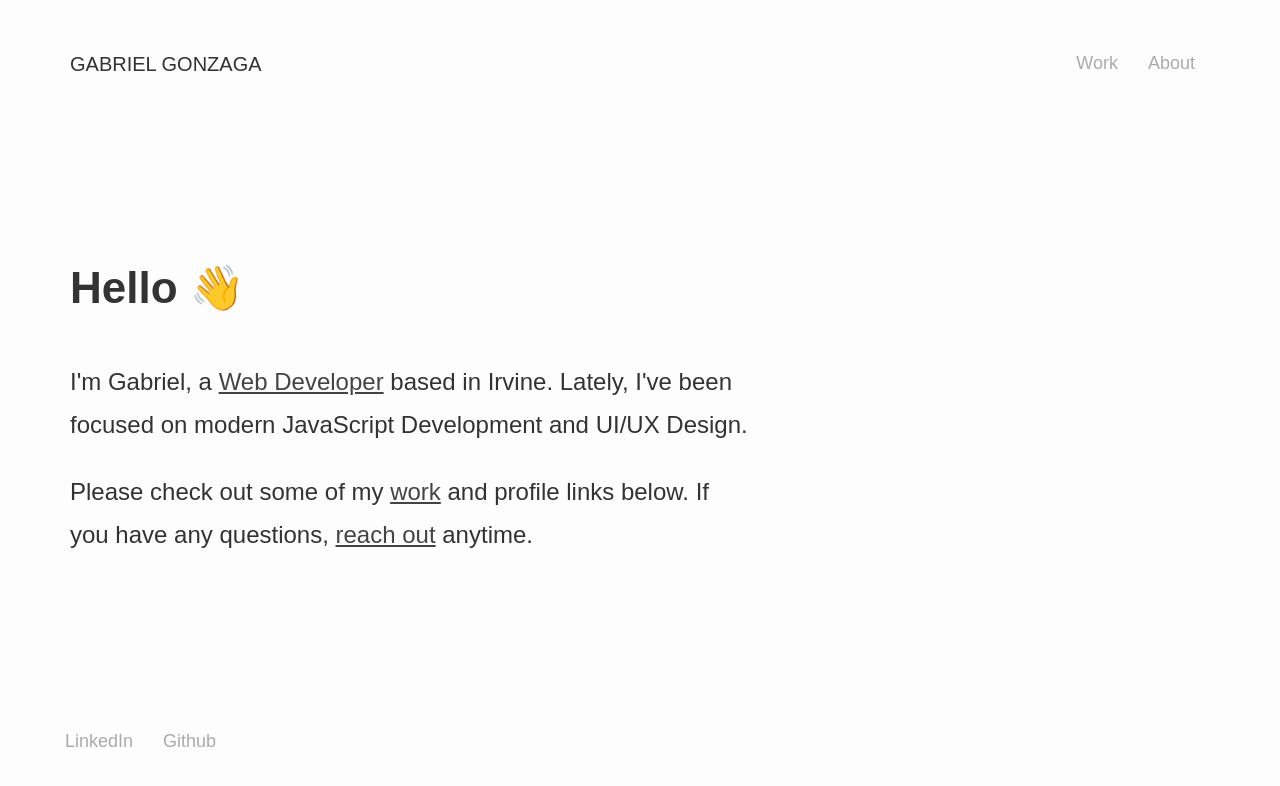
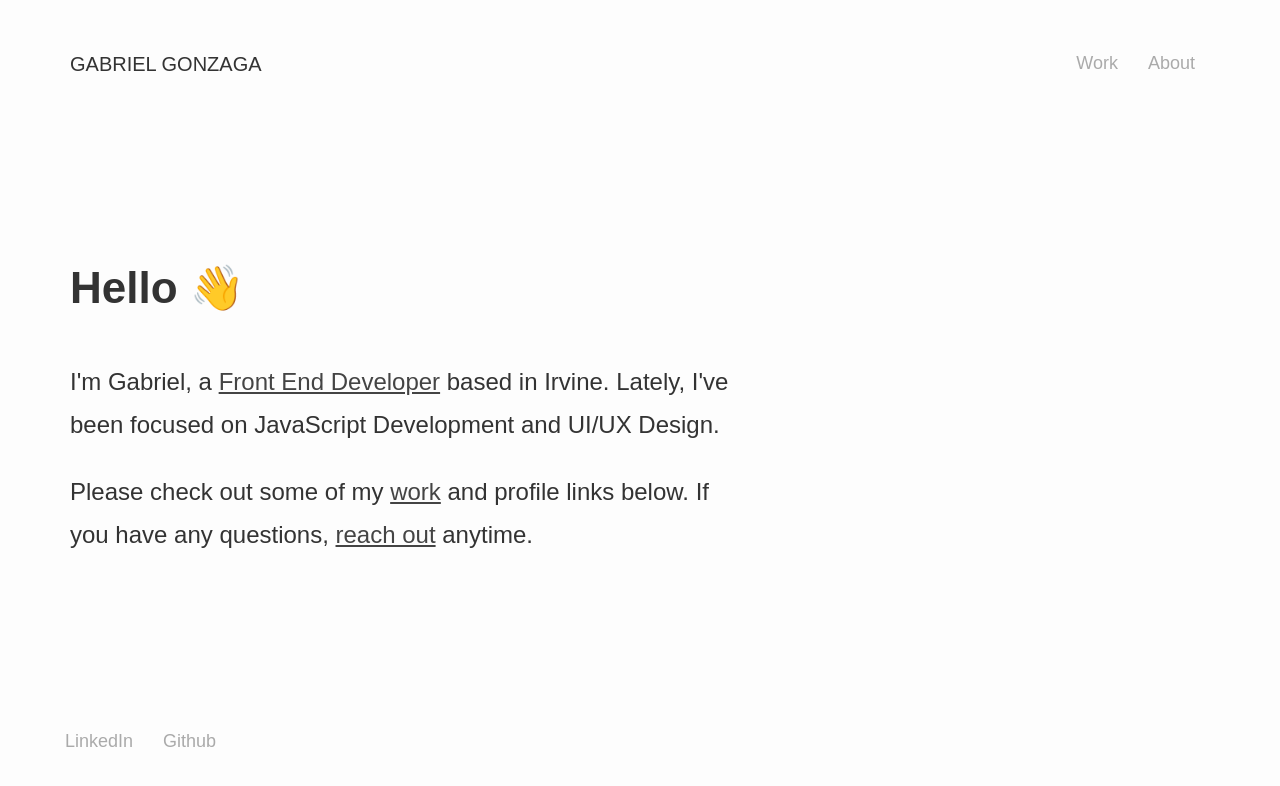
Before and after one commit to gabrielmgonzaga/portfolio-react, a React (Create React App) app: page /#/ in a window 1280 px wide. Shown: the top 786 px of the page. Built offline with nearby package versions, Linux system fonts and the light colour scheme.

Commit message:
update homepage

```diff
--- a/src/components/Home/Home.js
+++ b/src/components/Home/Home.js
@@ -13,8 +13,8 @@ export default function Home() {
             </Helmet>
 
             <h2>Hello  <span role="img" aria-label="high-five">👋</span></h2>
-            <p>I'm Gabriel, a <a rel="noopener noreferrer" target="_blank" href="https://github.com/gabrielmgonzaga">Web Developer</a> based in Irvine.
-                Lately, I've been focused on modern JavaScript Development and UI/UX Design.
+            <p>I'm Gabriel, a <a rel="noopener noreferrer" target="_blank" href="https://github.com/gabrielmgonzaga">Front End Developer</a> based in Irvine.
+                Lately, I've been focused on JavaScript Development and UI/UX Design.
             </p>
             <p>
                 Please check out some of my <Link to="/work">work</Link> and profile links below. If you have any questions, <a href="mailto:gabrielmgonzaga@gmail.com">reach out</a> anytime.
```
